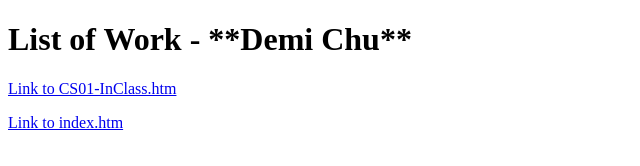
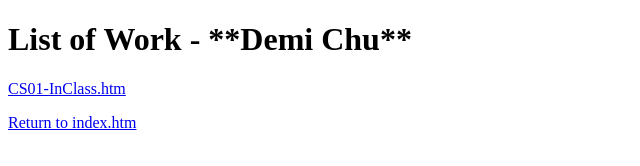
Before and after one commit to dchu07/WebTech, a plain HTML site: page Classwork/low.htm in a window 1280 px wide. Shown: the full height of the page, 0-640 px from the left. Drawn offline with Linux system fonts and the light colour scheme.

Commit message:
Extending index.htm

```diff
--- a/Classwork/low.htm
+++ b/Classwork/low.htm
@@ -10,8 +10,8 @@
 <body>
     <!-- Your HTML goes here -->
     <h1> List of Work - **Demi Chu**</h1>
-    <p><a href="CS01-InClass.htm">Link to CS01-InClass.htm</a></p>
-    <p><a href="index.htm">Link to index.htm</a></p>
+    <p><a href="CS01-InClass.htm">CS01-InClass.htm</a></p>
+    <p><a href="index.htm">Return to index.htm</a></p>
 
 </body>
 
```
